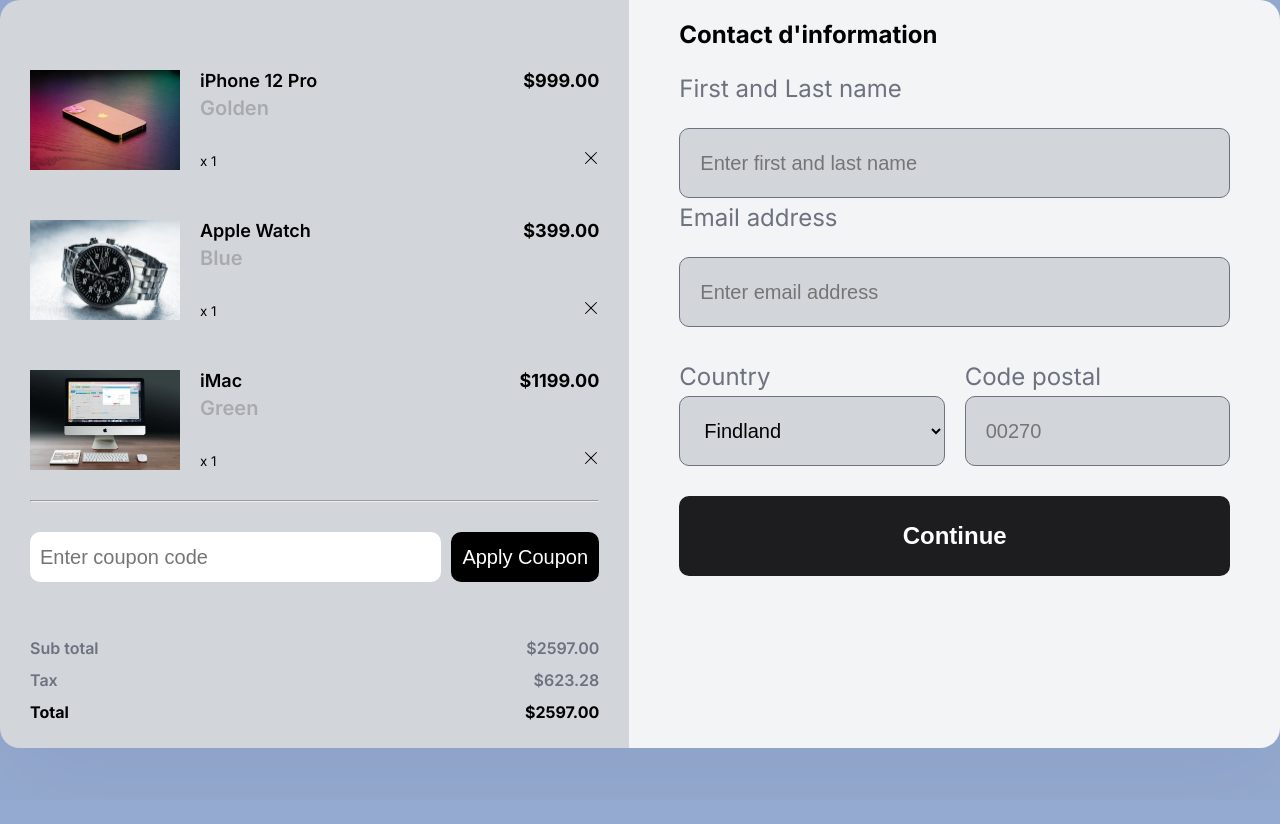
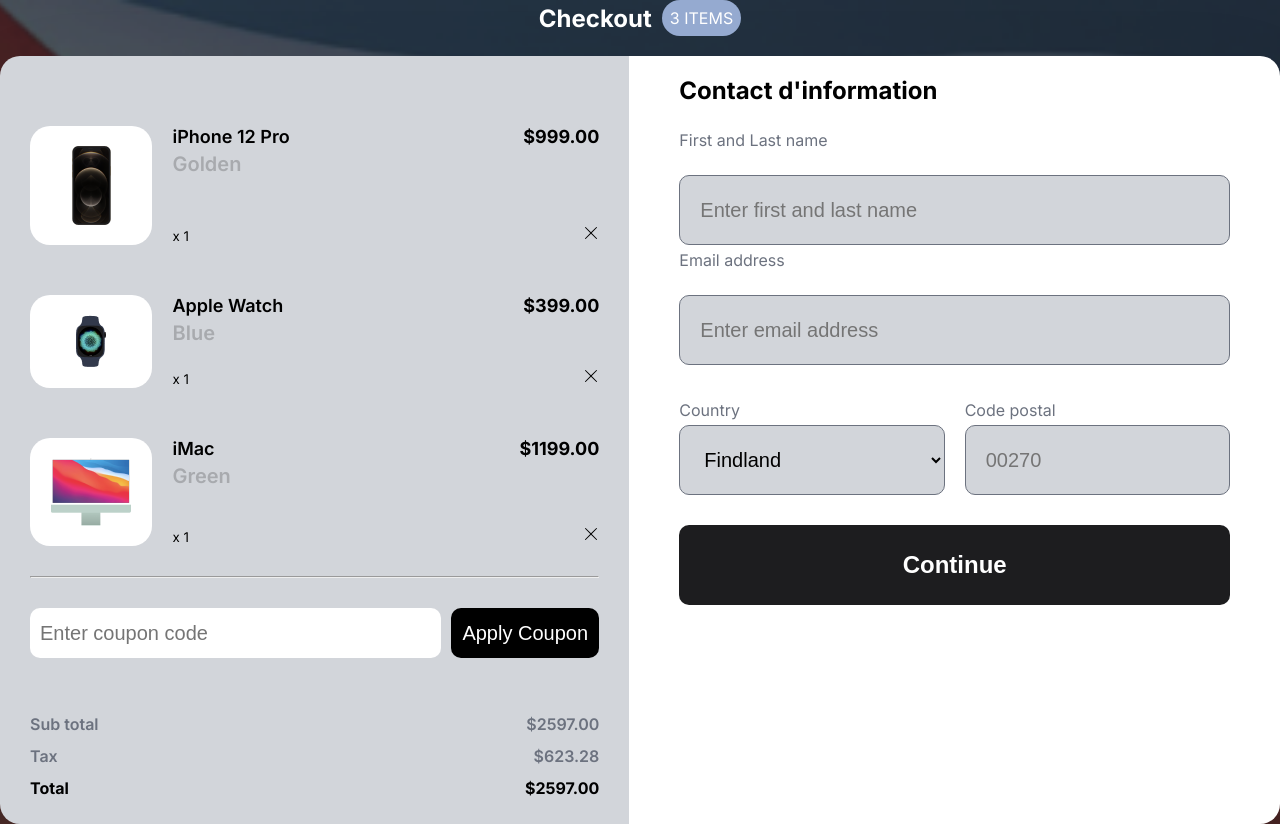
Before and after one commit to Etudiant-noir21/devchallanger-challenge-2, a plain HTML site: page index.html in a window 1280 px wide. Before the commit the page ends 800 px from the top, so only its background shows below. Drawn offline with nearby package versions, Linux system fonts and the light colour scheme.

Commit message:
troisieme depot

```diff
--- a/index.html
+++ b/index.html
@@ -8,12 +8,18 @@
      <link rel="stylesheet" href="styles.css">
 </head>
 <body>
+    <div class="heading">
+        <h1>Checkout </h1><span>3 items</span>
+    </div>
     <div class="body-container">
         <section id="shop-list">
             <div class="container">
                 <div class="materiel-dispo">
                     <div class="phone">
-                        <img src="imgs/iphone.webp" alt="">
+                        <div class="img-div">
+                            <img src="imgs/Gold.png" alt="">
+
+                        </div>
                         <div class="desc">
                             <div class="left">
                                 <p class="object"><span>iPhone 12 Pro</span> <strong>$999.00</strong>
@@ -34,7 +40,10 @@
                 </div>
                 <div class="materiel-dispo">
                     <div class="phone">
-                        <img src="imgs/watch.jpeg" alt="">
+                        <div class="img-div">
+                            <img src="imgs/Blue.png" alt="">
+
+                        </div>
                         <div class="desc">
                             <div class="left">
                                 <p class="object"><span>Apple Watch</span> <strong>$399.00</strong>
@@ -55,7 +64,9 @@
                 </div>
                 <div class="materiel-dispo">
                     <div class="phone">
-                        <img src="imgs/imac.webp" alt="">
+                        <div class="img-div">
+                            <img src="imgs/iMac=Front 1.png" alt="">
+                        </div>
                         <div class="desc">
                             <div class="left">
                                 <p class="object"><span>iMac</span> <strong>$1199.00</strong>
--- a/styles.css
+++ b/styles.css
@@ -7,7 +7,11 @@
 }
 body{
     font-family: 'Inter', sans-serif;
-    background-color: #95AAD0;
+    background-color: #f5f5f5;
+    background-image: url("imgs/background-image.png");
+    background-repeat: no-repeat;
+    background-size: cover;
+    background-position: top center;
 
 }
  .body-container{
@@ -27,8 +31,19 @@ body{
     border-radius: 20px 0px 0px 20px;
 }
 /*  */
+.img-div{
+    background: #fff;
+    width: 150px;
+    padding: 20px;
+    display: flex;
+    justify-content: center;
+    align-items: center;
+    border-radius: 20px;
+}
 #shop-list img{
-    width: 150px;
+    /* width: 150px; */
+    height: 100%
+    /* object-fit: cover; */
 }
 .materiel-dispo .phone{
     display: flex;
@@ -37,6 +52,25 @@ body{
 }
 .materiel-dispo{
     margin-top: 50px;
+}
+.heading{
+    display: flex;
+    justify-content: center;
+    align-items: center;
+    gap: 10px;
+    margin-bottom: 20px;
+}
+.heading span{
+    background-color: #95AAD0;
+    padding: 8px ;
+    border-radius: 20px;
+    color: #fff;
+    text-transform: uppercase;
+}
+h1{
+    font-size: 24px;
+    font-weight: 700;
+    color: #fff;
 }
 .materiel-dispo .phone .desc{
     display: flex;
@@ -110,7 +144,7 @@ hr{
 #contact-form{
     padding: 20px 50px;
     width: 100%;
-    background-color: #F3F4F6;
+    background-color: #fff;
     border-radius: 0px 20px 20px 0px;
 }
 #contact-form h2{
@@ -155,7 +189,7 @@ hr{
     border: 1px solid #6C727F;
 }
 #contact-form label{
-    font-size: 24px;
+    /* font-size: 12px; */
     color: #6C727F;
     margin: 5px 0;
 }
```
Also changed, not shown: imgs/Blue.png (added), imgs/Blue@2x.png (added), imgs/Gold.png (added), imgs/Gold@2x.png (added), imgs/background-image.png (added), imgs/background-image@2x.png (added), imgs/close-icon.svg (added), imgs/iMac=Front 1.png (added), imgs/iMac=Front 1@2x.png (added), imgs/imac.webp (deleted), imgs/iphone.webp (deleted), imgs/watch.jpeg (deleted).
